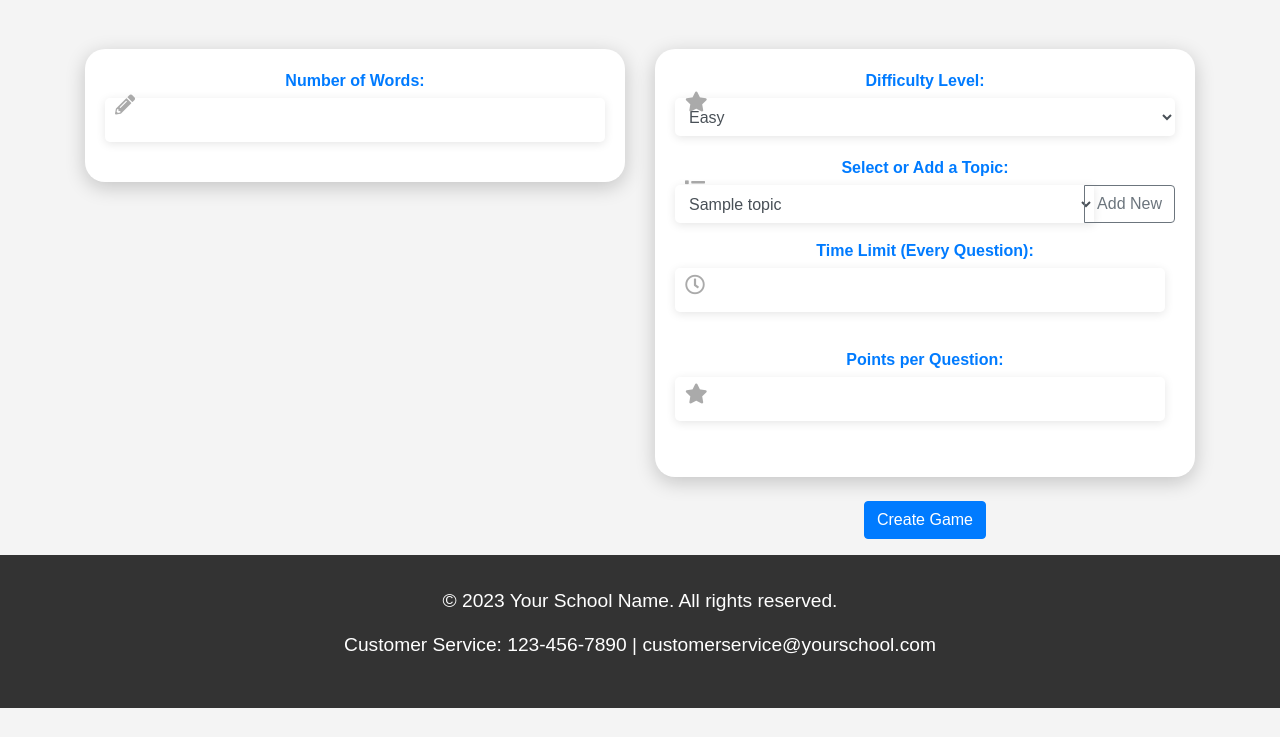
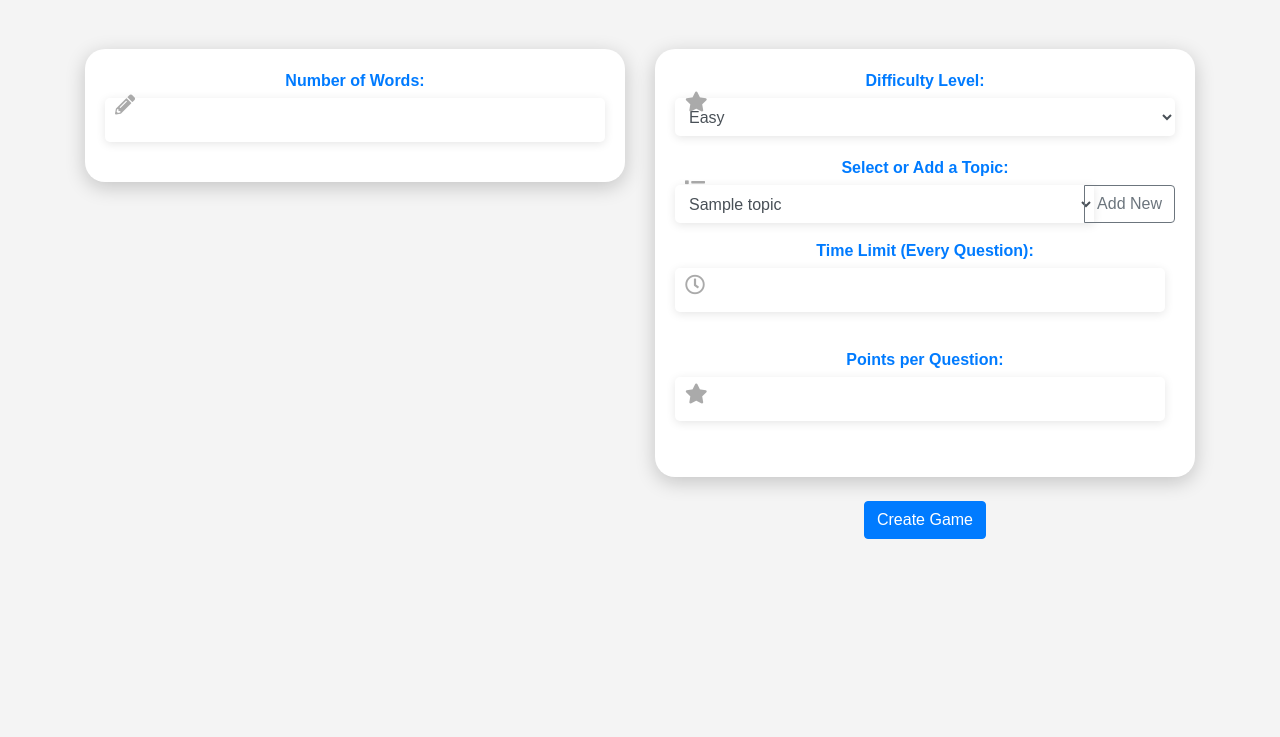
Before and after one commit to Accerly13/PicDentify, a Django app: template templates/teacherDashboard.html in a window 1280 px wide. Shown: the part 63-800 px from the top of the page. Run offline with Django 4.2, Linux system fonts and the light colour scheme; tables that the repository leaves empty hold one stand-in row (values such as "Sample post"); the template is opened without the code that fills it: values that come from a table or form of the project are taken from there, most other values are stand-ins (such as "Sample title", 1, 10 or a date in 2020); some libraries are stand-ins or nearby versions.

Commit message:
remove footer

```diff
--- a/templates/teacherDashboard.html
+++ b/templates/teacherDashboard.html
@@ -439,19 +439,7 @@ footer {
 
     </div>
 
-    <!-- Footer -->
-    <footer>
-      <div class="container">
-        <div class="footer-row">
-          <div class="footer-column">
-            <p>&copy; 2023 Your School Name. All rights reserved.</p>
-          </div>
-          <div class="footer-column">
-            <p>Customer Service: <a href="tel:1234567890">123-456-7890</a> | <a href="mailto:customerservice@yourschool.com">customerservice@yourschool.com</a></p>
-          </div>
-        </div>
-      </div>
-    </footer>
+
 
 
     <!-- JavaScript -->
```
